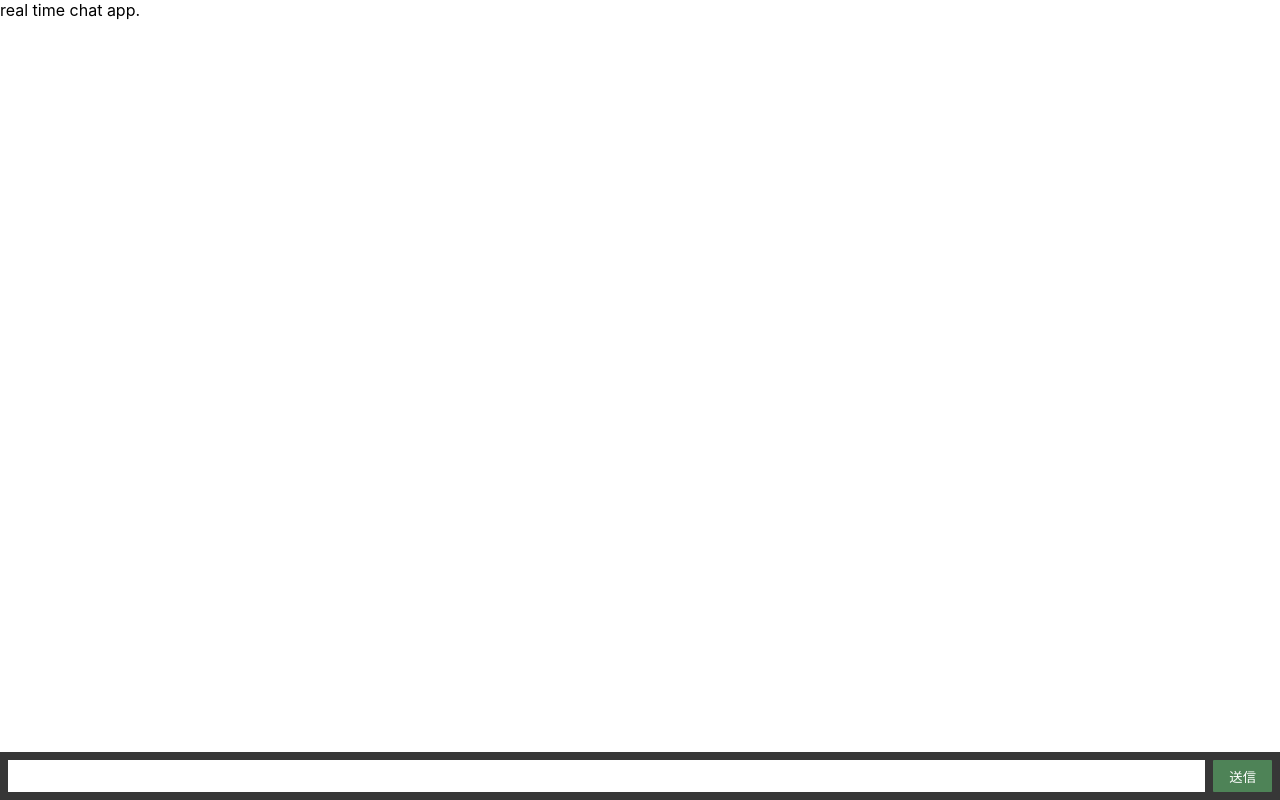
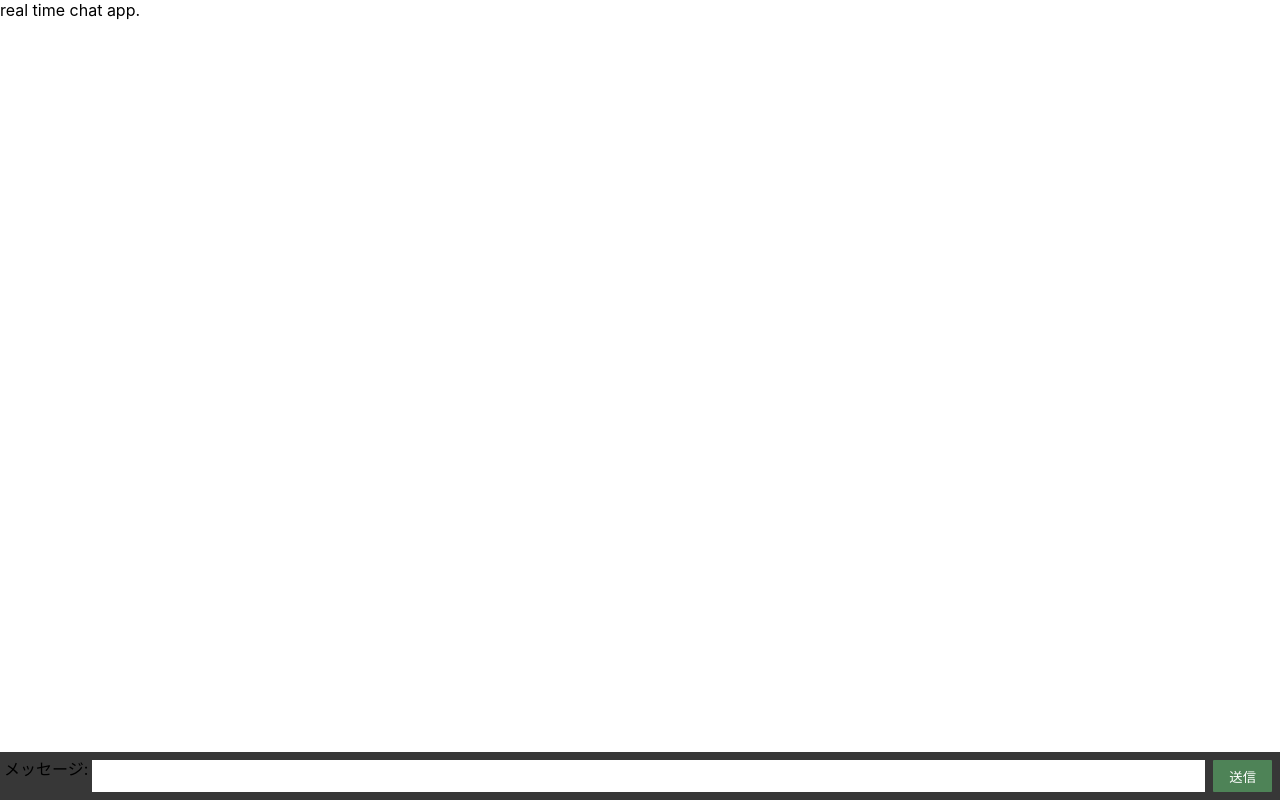
Before and after one commit to mshrnggh/chat_app, a website: page index.html in a window 1280 px wide. Drawn offline with nearby package versions, Linux system fonts and the light colour scheme; no server answers.

Commit message:
real last commit

```diff
--- a/index.html
+++ b/index.html
@@ -22,14 +22,16 @@
         display: flex;
         height: 3rem;
         box-sizing: border-box;
-        backdrop-filter: blur(10px);
+        <!-- backdrop-filter: blur(10px); -->
       }
+
       #input {
         border: none;
         padding: 0 1rem;
         flex-grow: 1;
         margin: 0.25rem;
       }
+
       #input:focus {
         outline: none;
       }
@@ -59,7 +61,9 @@
   <body>
     <ul id="messages"></ul>
     <form id="form" action="">
-      <input id="input" autocomplete="off" /><button>送信</button>
+      <label for="input">メッセージ:</label>
+      <input id="input" autocomplete="off" />
+      <button type="submit">送信</button>
     </form>
     <script src="/socket.io/socket.io.js"></script>
     <script>
```
